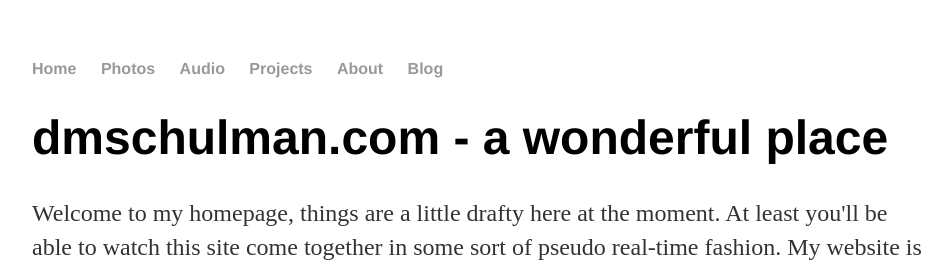
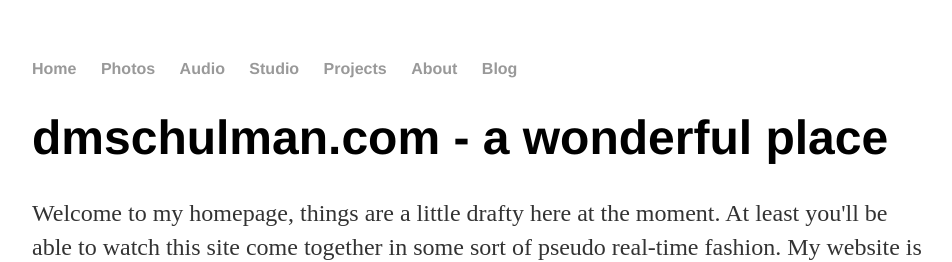
Before and after one commit to dmschulman/dmschulman.github.io, a Jekyll site: the page built from index.html, in a window 1280 px wide. Shown: the top 262 px of the page, without its empty margins (160-1112 px from the left). Built offline with Jekyll 4.4.1, drawn with Linux system fonts in a browser that asks for light colours.

Commit message:
Update nav.html

```diff
--- a/_includes/nav.html
+++ b/_includes/nav.html
@@ -2,6 +2,7 @@
 					<li><a href="/index.html" title="dmschulman.com">Home</a></li>
 					<li><a href="/photos/index.html" title="Photos">Photos</a></li>
 					<li><a href="/audio/index.html" title="Audio">Audio</a></li>
+					<li><a href="/studio/index.html" title="Studio">Studio</a></li>
 					<li><a href="/projects/index.html" title="Projects">Projects</a></li>
 					<li><a href="/about/index.html" title="About">About</a></li>
 					<li><a href="/blog/index.html" title="Blog">Blog</a></li>
```
